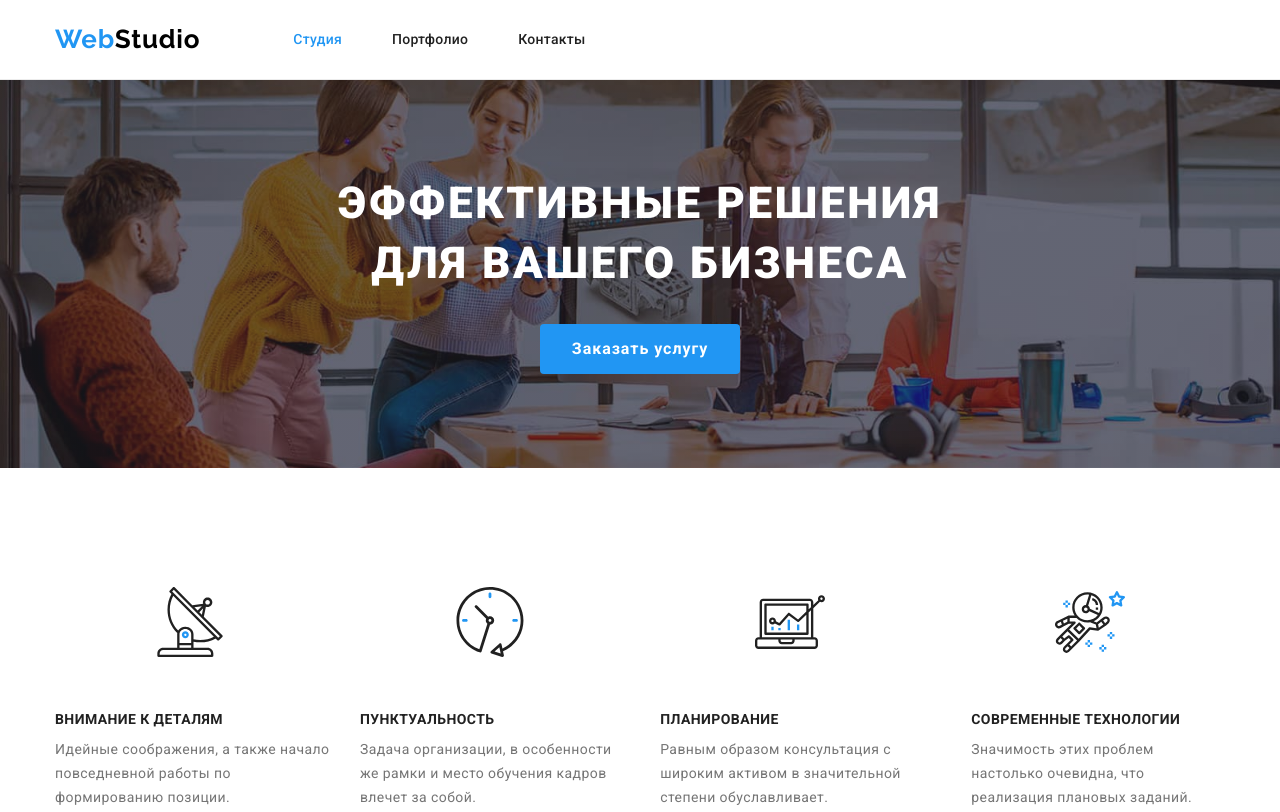
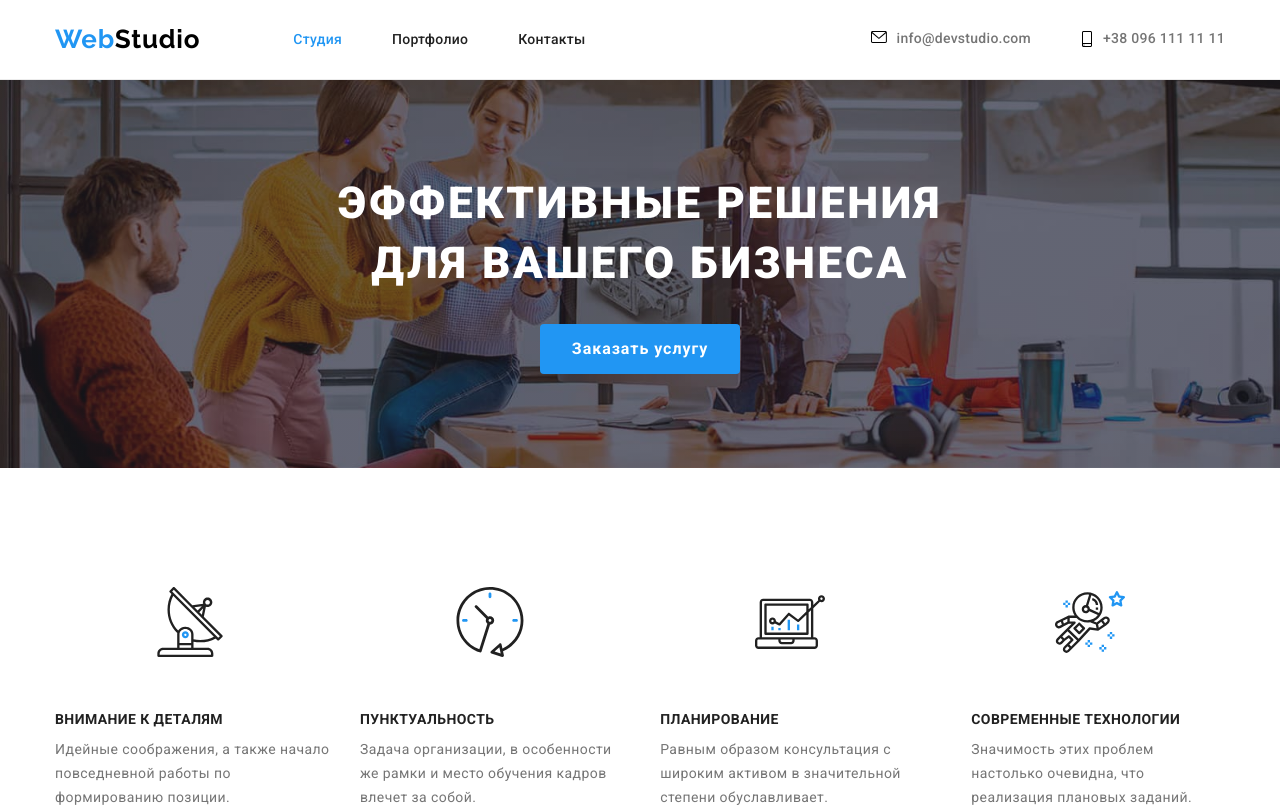
Before and after one commit to Vadym-Kobzar/goit-markup-hw-04, a plain HTML site: page index.html in a window 1280 px wide. Shown: the top 812 px of the page. Drawn offline with nearby package versions, Linux system fonts and the light colour scheme.

Commit message:
renameagaine

```diff
--- a/index.html
+++ b/index.html
@@ -35,6 +35,23 @@
             </li>
           </ul>
         </nav>
+        <ul class="address-head">
+          <li class="address-list">
+            <svg class="addresssvg" width="16" height="12">
+              <use href="/images/symbol-defs.svg#icon-envelope"></use>
+            </svg>
+            <a class="contact" href="mailto:info@devstudio.com"
+              >info@devstudio.com</a
+            >
+          </li>
+
+          <li class="address-list">
+            <svg class="addresssvg" width="12" height="16">
+              <use href="/images/symbol-defs.svg#icon-smartphone"></use>
+            </svg>
+            <a class="contact" href="tel:+380961111111"> +38 096 111 11 11</a>
+          </li>
+        </ul>
       </div>
     </header>
 
```
